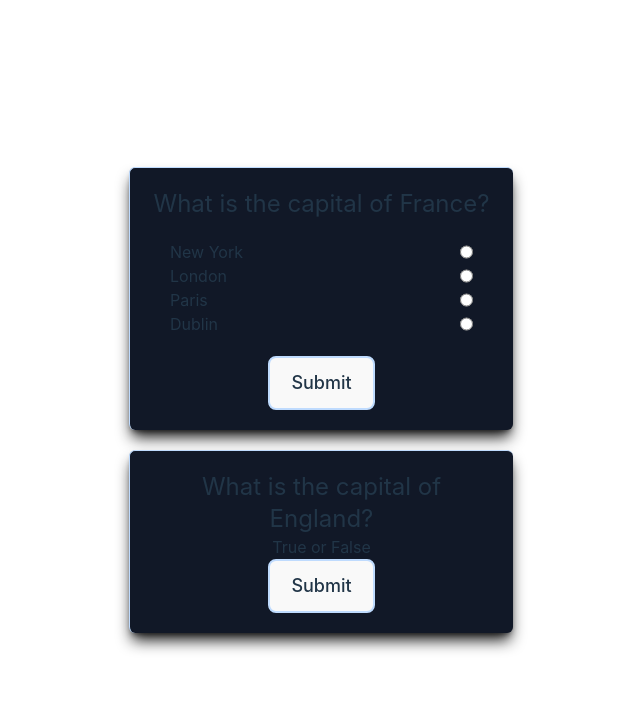
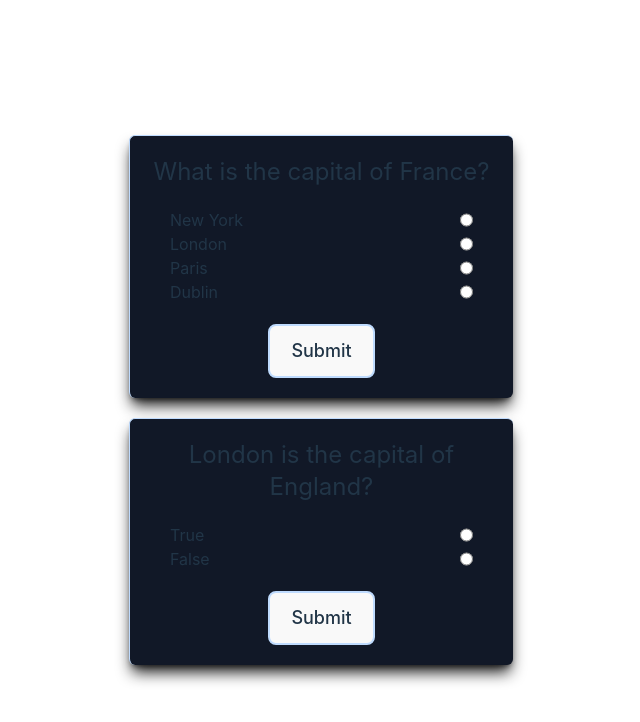
Before and after one commit to LamarcheG/quiz-app, a React (Vite) app: page / in a window 1280 px wide. Shown: the top 722 px of the page, without its empty margins (319-959 px from the left). Built offline with nearby package versions, Linux system fonts and the light colour scheme.

Commit message:
feat: composed question item

```diff
--- a/src/App.tsx
+++ b/src/App.tsx
@@ -17,9 +17,9 @@ function App() {
     },
     {
       id: 1,
-      question: "What is the capital of England?",
+      question: "London is the capital of England?",
       type: QuestionType.TrueFalse,
-      answer: "London",
+      answer: "True",
       isAnswered: false,
     },
   ];
--- /dev/null
+++ b/src/Components/AnswerInputs/MultipleChoice.tsx
@@ -0,0 +1,28 @@
+import { useState } from "react";
+import { IQuestionItem } from "../../interfaces";
+
+interface multipleChoiceProps {
+  question: IQuestionItem;
+  handleChange: (e: React.ChangeEvent<HTMLInputElement>) => void;
+}
+
+export const MultipleChoice = ({
+  question,
+  handleChange,
+}: multipleChoiceProps) => {
+  return (
+    <ul className="p-5">
+      {question.choices?.map((choice) => (
+        <div key={choice} className="flex justify-between">
+          <label>{choice}</label>
+          <input
+            type="radio"
+            name="choices"
+            value={choice}
+            onChange={handleChange}
+          ></input>
+        </div>
+      ))}
+    </ul>
+  );
+};
--- /dev/null
+++ b/src/Components/AnswerInputs/TrueOrFalse.tsx
@@ -0,0 +1,31 @@
+import { IQuestionItem } from "../../interfaces";
+
+interface trueOrFalseProps {
+  question: IQuestionItem;
+  handleChange: (e: React.ChangeEvent<HTMLInputElement>) => void;
+}
+
+export const TrueOrFalse = ({ question, handleChange }: trueOrFalseProps) => {
+  return (
+    <ul className="p-5">
+      <div className="flex justify-between">
+        <label>True</label>
+        <input
+          type="radio"
+          name="choices"
+          value="True"
+          onChange={handleChange}
+        ></input>
+      </div>
+      <div className="flex justify-between">
+        <label>False</label>
+        <input
+          type="radio"
+          name="choices"
+          value="False"
+          onChange={handleChange}
+        ></input>
+      </div>
+    </ul>
+  );
+};
--- a/src/Components/QuestionItem.tsx
+++ b/src/Components/QuestionItem.tsx
@@ -3,11 +3,15 @@ import { IQuestionItem } from "../interfaces";
 
 interface questionItemProps {
   question: IQuestionItem;
+  selectedChoice: string | null;
+  children?: React.ReactNode;
 }
 
-export const QuestionItem = ({ question }: questionItemProps) => {
-  const [selectedChoice, setSelectedChoice] = useState<string | null>(null);
-
+export const QuestionItem = ({
+  question,
+  selectedChoice,
+  children,
+}: questionItemProps) => {
   const handleSubmit = (e: React.FormEvent<HTMLFormElement>) => {
     e.preventDefault();
     if (selectedChoice === question.answer) {
@@ -15,9 +19,6 @@ export const QuestionItem = ({ question }: questionItemProps) => {
     } else {
       console.log("Incorrect!");
     }
-  };
-  const handleChange = (e: React.ChangeEvent<HTMLInputElement>) => {
-    setSelectedChoice(e.target.value);
   };
 
   return (
@@ -29,23 +30,7 @@ export const QuestionItem = ({ question }: questionItemProps) => {
         "
       >
         <h2 className="text-2xl">{question.question}</h2>
-        {question.type === "MultipleChoice" ? (
-          <ul className="p-5">
-            {question.choices?.map((choice) => (
-              <div key={choice} className="flex justify-between">
-                <label>{choice}</label>
-                <input
-                  type="radio"
-                  name="choices"
-                  value={choice}
-                  onChange={handleChange}
-                ></input>
-              </div>
-            ))}
-          </ul>
-        ) : (
-          <p>True or False</p>
-        )}
+        {children}
         <button
           type="submit"
           className="border-2 border-blue-200 text-lg hover:border-blue-200 hover:bg-blue-200 hover:text-blue-900"
--- a/src/Components/QuestionStack.tsx
+++ b/src/Components/QuestionStack.tsx
@@ -1,4 +1,7 @@
+import { useState } from "react";
 import { IQuestionItem } from "../interfaces";
+import { MultipleChoice } from "./AnswerInputs/MultipleChoice";
+import { TrueOrFalse } from "./AnswerInputs/TrueOrFalse";
 import { QuestionItem } from "./QuestionItem";
 
 interface questionStackProps {
@@ -6,10 +9,25 @@ interface questionStackProps {
 }
 
 export const QuestionStack = ({ questions }: questionStackProps) => {
+  const [selectedChoice, setSelectedChoice] = useState<string | null>(null);
+
+  const handleChange = (e: React.ChangeEvent<HTMLInputElement>) => {
+    setSelectedChoice(e.target.value);
+  };
   return (
     <>
       {questions.map((question) => (
-        <QuestionItem question={question} key={question.id} />
+        <QuestionItem
+          question={question}
+          key={question.id}
+          selectedChoice={selectedChoice}
+        >
+          {question.type === "MultipleChoice" ? (
+            <MultipleChoice question={question} handleChange={handleChange} />
+          ) : (
+            <TrueOrFalse question={question} handleChange={handleChange} />
+          )}
+        </QuestionItem>
       ))}
     </>
   );
```
